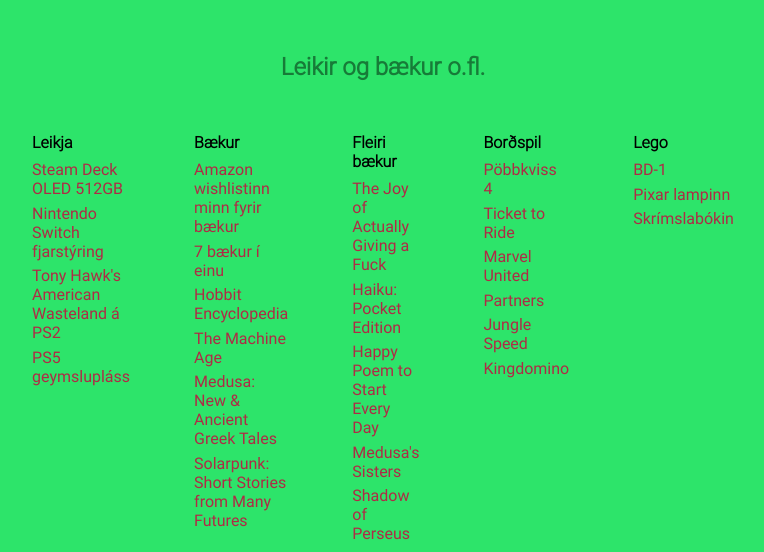
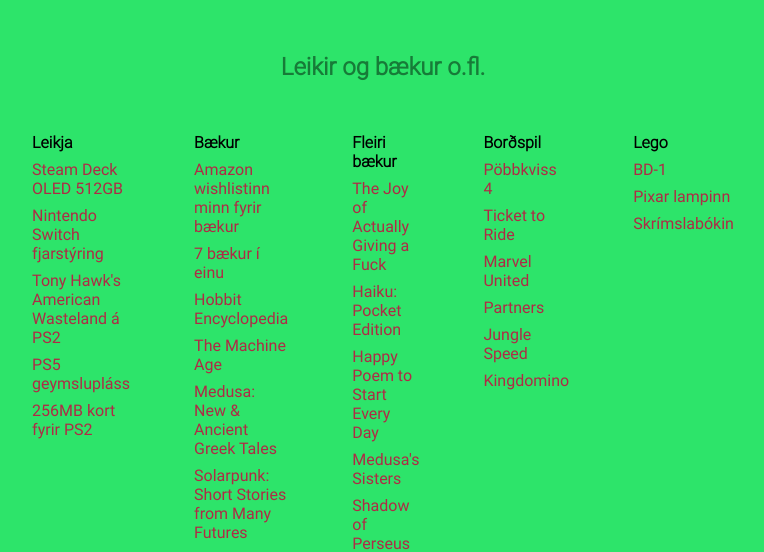
Before and after one commit to elfaroliver/gjafalisti, a website: page pages/gamesbooks.html in a window 1280 px wide. Shown: the part 274-826 px from the top of the page, without its empty margins (257-1021 px from the left). Drawn offline with Linux system fonts and the light colour scheme.

Commit message:
Stækkaði li bilið til að lesa betur

```diff
--- a/gjafalisti.css
+++ b/gjafalisti.css
@@ -115,7 +115,8 @@
 
 li {
   font-family: Roboto-Regular;
-  margin-bottom: 0.35rem;
+  margin-bottom: 0.5rem;
+  border-width: 10px solid rgb(237, 4, 4);
 }
 
 /*li:hover {
--- a/pages/gamesbooks.html
+++ b/pages/gamesbooks.html
@@ -41,7 +41,7 @@
               <li><a href="https://www.amazon.com/Tony-Hawks-American-Wasteland-PlayStation-Renewed/dp/B07Z187LW9/ref=sr_1_6?crid=1IGY9XSA2NFON&dib=eyJ2IjoiMSJ9.lp-lxBwaIkC5oenR9ImO6QMutNAZNL9TZioohhkSYOrtfkfKCn6aME1owvfFj-j3Fwngqjy7ZbWS1OwaL4Gt1SxO7Mi7eeUz2AQYiLhXabFCfGhz4N1Rg-5pCMZYiOMyQs2INBUfQFsBkhHFZIPQ7Q.ts-93PFnQlavCU-lp_VBBUo8b1rSeJMq4gg3jh9aT14&dib_tag=se&keywords=tony+hawks+american+wasteland+ps2&qid=1743671517&sprefix=tony+hawks+amer%2Caps%2C261&sr=8-6"
                 target="_blank">Tony Hawk's American Wasteland á PS2</a></li>
               <li><a href="https://elko.is/vorur/samsung-990-pro-m2-ssd-med-kaeliplotu-337309/MZV9P1T0GW" target="_blank">PS5 geymslupláss</a></li>
-              <li><a href="" target="_blank"></a></li>
+              <li><a href="https://www.amazon.com/256MB-Memory-Card-Playstation-Speed/dp/B07PMFPQBC/ref=pd_bxgy_d_sccl_1/141-9863245-4650743?pd_rd_w=m9hMd&content-id=amzn1.sym.dcf559c6-d374-405e-a13e-133e852d81e1&pf_rd_p=dcf559c6-d374-405e-a13e-133e852d81e1&pf_rd_r=GEHJPTX33B6Z33VB7WWR&pd_rd_wg=Se4tR&pd_rd_r=07c56062-3cf9-438c-91f2-85604da56d0b&pd_rd_i=B07PMFPQBC&psc=1" target="_blank">256MB kort fyrir PS2</a></li>
               <li><a href="" target="_blank"></a></li>
             </div>
             <div class="card">
```
